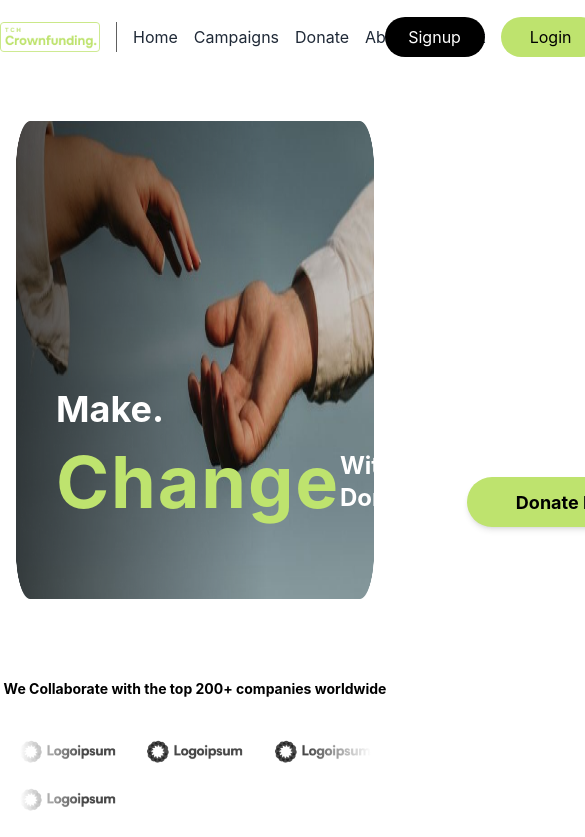
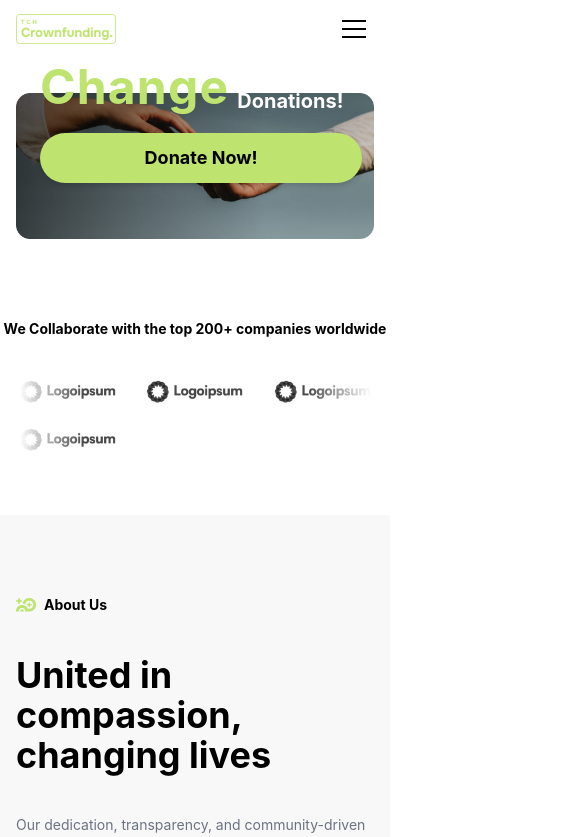
Before and after one commit to ahmadmative/tch-crowdfunding, a React (Create React App) app: page /home in a window 390 px wide. Shown: the top 837 px of the page, 585 px wide, since content can reach past the window. Built offline with nearby package versions, Linux system fonts and the light colour scheme.

Commit message:
Added some sections in Home page

```diff
--- a/src/components/Compaigns/CompaignCard.tsx
+++ b/src/components/Compaigns/CompaignCard.tsx
@@ -6,7 +6,7 @@ const CampaignCard: React.FC = () => {
     const progress = (raised / goal) * 100;
 
   return (
-    <div className='flex flex-col border border-[#020D1914] p-4 gap-4 rounded-lg overflow-hidden max-w-[400px]'>
+    <div className='flex flex-col border border-[#020D1914] p-4 gap-4 rounded-lg overflow-hidden max-w-[400px] hover:shadow-lg hover:border-[#BEE36E] transition-all duration-300'>
 
         {/* Campaign Image */}
         <img src="/campaign-card.png" alt="campaign-card" className='w-full h-[200px] object-cover rounded-lg' />
--- a/src/components/home/ChooseUsSection.tsx
+++ b/src/components/home/ChooseUsSection.tsx
@@ -1,48 +1,65 @@
 import React from "react";
 
 const ChooseUsSection: React.FC = () => {
-  return <div className="bg-[#F5F5F5] py-16 p-10">
-
-    <div className="max-w-[1200px] mx-auto p-4 flex items-center gap-14">
+  return (
+    <div className="bg-[#F5F5F5] py-8 md:py-16 px-4 md:p-10">
+      <div className="max-w-[1200px] mx-auto flex flex-col lg:flex-row items-center gap-8 lg:gap-14">
         {/* Image Section */}
-    <div className="flex flex-col gap-4 flex-1">
-        <div className="flex items-center justify-end">
-            <img src="/chooseus-1.png" alt="chooseus-1" className="max-w-[480px] max-h-[355px] rounded-[20px]" />
+        <div className="flex flex-col gap-4 w-full lg:w-1/2">
+          <div className="flex items-center justify-center lg:justify-end">
+            <img
+              src="/chooseus-1.png"
+              alt="chooseus-1"
+              className="w-full max-w-[350px] md:max-w-[480px] h-auto rounded-[20px]"
+            />
           </div>
 
-      <img src="/chooseus-2.png" alt="chooseus-2" className="max-w-[412px] mt-[-100px] max-h-[258px] rounded-[20px] border-[15px] border-white rounded-lg" />
+          <img
+            src="/chooseus-2.png"
+            alt="chooseus-2"
+            className="w-full max-w-[300px] md:max-w-[412px] h-auto mt-[-50px] md:mt-[-100px] rounded-[20px] border-[8px] md:border-[15px] border-white self-start md:self-auto"
+          />
         </div>
 
         {/* Text Section */}
-    <div className="flex flex-col gap-4 flex-1">
+        <div className="flex flex-col gap-4 w-full lg:w-1/2 px-4 md:px-0">
           <div className="w-full flex items-center gap-2">
-            <img src="/home-header.png" alt="home-header" className="w-[20px] h-[15px]" />
-            <p className="text-sm font-normal leading-[15px] text-[#000000] tracking-[1.5px]">WHY CHOOSE US</p>
+            <img
+              src="/home-header.png"
+              alt="home-header"
+              className="w-[20px] h-[15px]"
+            />
+            <p className="text-sm font-normal leading-[15px] text-[#000000] tracking-[1.5px]">
+              WHY CHOOSE US
+            </p>
           </div>
 
-        <h1 className="text-4xl font-bold">Why we stand out
-        together</h1>
+          <h1 className="text-3xl md:text-4xl font-bold">
+            Why we stand out together
+          </h1>
 
-      <p className="text-xs text-gray-500 leading-relaxed">Driven by compassion and a shared vision, we work hand-in-hand with
-      communities to create meaningful change.</p>
+          <p className="text-sm md:text-base text-gray-500 leading-relaxed">
+            Driven by compassion and a shared vision, we work hand-in-hand with
+            communities to create meaningful change.
+          </p>
 
-      <p className="text-xs text-gray-500 leading-relaxed mt-4">It is a long established fact that a reader will be distracted by the readable content of a page when looking at its layout. The point of using Lorem Ipsum is that it has a more-or-less normal distribution of letters, as opposed to using 'Content here, content here', making it look like readable English. Many desktop publishing packages and web page editors now use Lorem Ipsum as their default model text, and a search for 'lorem ipsum' will uncover many web sites.</p>
+          <p className="text-sm md:text-base text-gray-500 leading-relaxed mt-2">
+            It is a long established fact that a reader will be distracted by the readable content of a page when looking at its layout. The point of using Lorem Ipsum is that it has a more-or-less normal distribution of letters, as opposed to using 'Content here, content here', making it look like readable English. Many desktop publishing packages and web page editors now use Lorem Ipsum as their default model text, and a search for 'lorem ipsum' will uncover many web sites.
+          </p>
 
           {/* Button */}
-        <button className='w-[150px] h-[45px] bg-[#BEE36E] text-black flex items-center justify-center gap-2 text-[#BEE36E] px-4 py-2 rounded-full'>About Us
-
-            <img src="/arrow-black.png" alt="arrow-right" className='w-[20px] h-[20px]' />
+          <button className='w-[150px] h-[45px] bg-[#BEE36E] text-black flex items-center justify-center gap-2 px-4 py-2 rounded-full hover:bg-[#a8cc5c] transition-colors duration-300 mt-4'>
+            About Us
+            <img
+              src="/arrow-black.png"
+              alt="arrow-right"
+              className='w-[20px] h-[20px]'
+            />
           </button>
-
         </div>
       </div>
-
-
-
-
-
-
-  </div>;
+    </div>
+  );
 };
 
 export default ChooseUsSection;
--- a/src/components/home/CompaignsSection.tsx
+++ b/src/components/home/CompaignsSection.tsx
@@ -3,7 +3,7 @@ import CampaignCard from '../Compaigns/CompaignCard';
 
 const CampaignsSection: React.FC = () => {
   return (
-    <section className="max-w-[1200px] mx-auto py-16 text-black flex flex-col items-center gap-4">
+    <section className="max-w-[1200px] mx-auto py-16 px-4 text-black flex flex-col items-center gap-4">
       {/* Header */}
         <div className='flex flex-col items-center justify-center gap-4'>
           <div className='flex items-center justify-center gap-2'>
--- a/src/components/home/HeroSection.tsx
+++ b/src/components/home/HeroSection.tsx
@@ -1,42 +1,48 @@
-import React from 'react';
+import React from "react";
 
 const HeroSection: React.FC = () => {
-  return <div className='max-w-[1200px] mx-auto p-4 h-[510px] flex justify-between items-center mt-10'>
-    <div className='w-full h-full rounded-lg relative'>
-        <img src={"/hero-image.png"} alt="hero-image" className='w-[100%] h-[100%]'/>
-        <div className='absolute top-0 left-0 w-full h-full rounded-lg'>
-            <img src={"/hero-upper.png"} alt="hero-image" className='w-[100%] h-[100%]'/>
-
-            <div className='absolute bottom-10 left-10 w-[90%] flex flex-col justify-end'>
-                <div className='flex flex-col gap-2 text-white mb-4 w-full'>
-                    <div className='flex text-white w-full flex'>
-                        <p className='text-4xl font-bold'>Make.</p>
+  return (
+    <div className="max-w-[1200px] w-full mx-auto p-4 max-h-[800px] flex flex-col md:flex-row justify-between items-center mt-[77px]">
+      {/* Rest of the hero section content stays the same */}
+      <div className="w-full h-full rounded-lg relative">
+        <img
+          src={"/hero-image.png"}
+          alt="hero-image"
+          className="w-full h-full object-cover"
+        />
+        <div className="absolute top-0 left-0 w-full h-full rounded-lg">
+          <img
+            src={"/hero-upper.png"}
+            alt="hero-image"
+            className="w-full h-full object-cover"
+          />
+          <div className="absolute bottom-6 md:bottom-10 left-6 md:left-10 w-[90%] flex flex-col justify-end">
+            <div className="flex flex-col gap-2 text-white mb-4 w-full">
+              <div className="flex text-white w-full">
+                <p className="text-2xl md:text-4xl font-bold">Make.</p>
               </div>
-                    <div className='flex justify-between text-white mb-4 w-full'>
-                        <div className='flex items-center '>
-                            <p className='text-7xl font-bold text-[#BEE36E] tracking-wide leading-tight'>Change</p>
-                            <div className='flex flex-col flex-end text-white text-2xl font-bold'>
+              <div className="flex flex-col md:flex-row justify-between text-white mb-4 w-full">
+                <div className="flex items-center">
+                  <p className="text-5xl md:text-7xl font-bold text-[#BEE36E] tracking-wide leading-tight">
+                    Change
+                  </p>
+                  <div className="flex flex-col text-white text-xl md:text-2xl font-bold ml-2">
                     <p>With</p>
                     <p>Donations!</p>
                   </div>
                 </div>
-                        <div className='mt-auto'>
-                            <button className='bg-[#BEE36E] text-black px-6 py-3 rounded-full text-lg font-bold w-[210px] h-[50px] shadow-md hover:bg-[#BEE36E]/80 transition-all duration-300'>
+                <div className="mt-4 md:mt-auto">
+                  <button className="bg-[#BEE36E] text-black px-4 py-2 md:px-6 md:py-3 rounded-full text-lg font-bold w-full sm:w-[210px] h-[50px] shadow-md hover:bg-[#BEE36E]/80 transition-all duration-300">
                     Donate Now!
                   </button>
                 </div>
-
-
-                    </div>
-
-
-                </div>
-
               </div>
             </div>
-
           </div>
-  </div>;
+        </div>
+      </div>
+    </div>
+  );
 };
 
 export default HeroSection;
--- a/src/components/home/Navbar.tsx
+++ b/src/components/home/Navbar.tsx
@@ -1,25 +1,72 @@
-import React from 'react';
+import React, { useState } from 'react';
 
 const Navbar: React.FC = () => {
-  return <div className="max-w-[1200px] flex justify-between items-center mx-auto m-2 font-size-14 h-[57px]">
-    <div className='flex items-center gap-4'>
-        <img src={"/logo.png"} alt="logo" width={100} height={100}/>
-        <img src={"/line.png"} alt="logo" className='w-[1px] h-[30px]'/>
+  const [isMenuOpen, setIsMenuOpen] = useState(false);
 
-        <a href="/home">Home</a>
-        <a href="/home">Campaigns</a>
-        <a href="/home">Donate</a>
-        <a href="/home">About</a>
-        <a href="/home">Contact</a>
+  return (
+    <nav className="fixed top-0 left-0 px-4 right-0 bg-white z-50">
+      <div className="max-w-[1200px] mx-auto py-2 font-size-14 h-[57px] relative">
+        <div className="flex justify-between items-center h-full">
+          {/* Rest of the navbar content stays the same */}
+          <div className='flex items-center gap-4'>
+            <img src={"/logo.png"} alt="logo" width={100} height={100} className=""/>
+            <img src={"/line.png"} alt="logo" className='w-[1px] h-[30px] hidden md:block'/>
 
+            <div className="hidden md:flex items-center gap-4">
+              <a href="/home" className="hover:text-[#BEE36E] transition-colors duration-300">Home</a>
+              <a href="/campaigns" className="hover:text-[#BEE36E] transition-colors duration-300">Campaigns</a>
+              <a href="/donate" className="hover:text-[#BEE36E] transition-colors duration-300">Donate</a>
+              <a href="/about" className="hover:text-[#BEE36E] transition-colors duration-300">About</a>
+              <a href="/contact" className="hover:text-[#BEE36E] transition-colors duration-300">Contact</a>
+            </div>
+          </div>
 
-    </div>
-    <div className='flex items-center gap-4'>
-        <button className='bg-black text-white px-4 py-2 rounded-full w-[100px]'>Signup</button>
-        <button className='bg-[#BEE36E] text-black px-4 py-2 rounded-full w-[100px]'>Login</button>
-    </div>
+          <div className='hidden md:flex items-center gap-4'>
+            <button className='bg-black text-white px-4 py-2 rounded-full w-[100px] hover:bg-gray-800 transition-colors duration-300'>
+              Signup
+            </button>
+            <button className='bg-[#BEE36E] text-black px-4 py-2 rounded-full w-[100px] hover:bg-[#a8cc5c] transition-colors duration-300'>
+              Login
+            </button>
+          </div>
 
-  </div>;
+          <button
+            onClick={() => setIsMenuOpen(!isMenuOpen)}
+            className="md:hidden p-2"
+          >
+            <div className={`w-6 h-0.5 bg-black mb-1.5 transition-all duration-300 ${isMenuOpen ? 'transform rotate-45 translate-y-2' : ''}`}></div>
+            <div className={`w-6 h-0.5 bg-black mb-1.5 ${isMenuOpen ? 'opacity-0' : ''}`}></div>
+            <div className={`w-6 h-0.5 bg-black ${isMenuOpen ? 'transform -rotate-45 -translate-y-2' : ''}`}></div>
+          </button>
+        </div>
+
+        {/* Mobile Menu */}
+        <div className={`
+          absolute top-[57px] left-0 right-0 bg-white shadow-lg rounded-b-lg
+          transform transition-all duration-300 ease-in-out
+          md:hidden
+          ${isMenuOpen ? 'opacity-100 translate-y-0' : 'opacity-0 -translate-y-2 pointer-events-none'}
+        `}>
+          <div className="flex flex-col p-4 gap-4">
+            <a href="/home" className="hover:text-[#BEE36E] transition-colors duration-300">Home</a>
+            <a href="/campaigns" className="hover:text-[#BEE36E] transition-colors duration-300">Campaigns</a>
+            <a href="/donate" className="hover:text-[#BEE36E] transition-colors duration-300">Donate</a>
+            <a href="/about" className="hover:text-[#BEE36E] transition-colors duration-300">About</a>
+            <a href="/contact" className="hover:text-[#BEE36E] transition-colors duration-300">Contact</a>
+
+            <div className='flex flex-col gap-3 pt-2'>
+              <button className='bg-black text-white px-4 py-2 rounded-full hover:bg-gray-800 transition-colors duration-300'>
+                Signup
+              </button>
+              <button className='bg-[#BEE36E] text-black px-4 py-2 rounded-full hover:bg-[#a8cc5c] transition-colors duration-300'>
+                Login
+              </button>
+            </div>
+          </div>
+        </div>
+      </div>
+    </nav>
+  );
 };
 
 export default Navbar;
--- a/src/components/home/OurFeatureSection.tsx
+++ b/src/components/home/OurFeatureSection.tsx
@@ -30,7 +30,7 @@ const OurFeatureSection: React.FC = () => {
         }
 
     ]
-  return <div className="max-w-[1200px] mx-auto py-16 flex flex-col items-center justify-center gap-14 p-10">
+  return <div className="max-w-[1200px] mx-auto py-16 px-4 flex flex-col items-center justify-center gap-14 p-10">
 
     {/* Text Section */}
     <div className="flex flex-col gap-4 ">
--- a/src/components/home/Testimonials.tsx
+++ b/src/components/home/Testimonials.tsx
@@ -2,33 +2,40 @@ import React from "react";
 import TestimonialCarousel from "./testimonial/TestimonialCarousel";
 
 const Testimonials: React.FC = () => {
-    return <div className="bg-[#F8F8F8] w-full py-16 flex items-center justify-between">
-
-        <div className="max-w-[1200px] mx-auto p-4 flex items-center justify-between">
+    return (
+        <div className="bg-[#F8F8F8] w-full py-8 md:py-16">
+            <div className="max-w-[1200px] mx-auto p-4 flex flex-col lg:flex-row items-center gap-8 lg:gap-12">
                 {/* image section */}
-        <div className="w-full h-full flex items-center justify-center">
-            <img src="/testimonial.png" alt="testimonials"  className="max-w-[500px] max-h-[500px] rounded-[20px]" />
+                <div className="w-full lg:w-1/2 flex items-center justify-center">
+                    <img
+                        src="/testimonial.png"
+                        alt="testimonials"
+                        className="w-full max-w-[300px] md:max-w-[400px] lg:max-w-[500px] h-auto rounded-[20px]"
+                    />
                 </div>
 
                 {/* text section */}
-        <div className="w-full h-full flex flex-col gap-2">
-            <div className="flex items-center gap-2 w-full">
-                <img src="/home-header.png" alt="home-header" className="w-[20px] h-[15px]" />
-                <p className="text-sm font-bold">Testimonials</p>
+                <div className="w-full lg:w-1/2 flex flex-col gap-4">
+                    <div className="flex items-center gap-2">
+                        <img
+                            src="/home-header.png"
+                            alt="home-header"
+                            className="w-[20px] h-[15px]"
+                        />
+                        <p className="text-sm font-bold tracking-[1.5px]">TESTIMONIALS</p>
                     </div>
-            <h2 className="text-3xl font-bold text-gray-900 mb-12">
-                    What People Say About
+
+                    <h2 className="text-2xl md:text-3xl lg:text-4xl font-bold text-gray-900">
+                        What People Say About Us
                     </h2>
 
-            <div>
+                    <div className="mt-4 md:mt-8">
                         <TestimonialCarousel />
                     </div>
-
                 </div>
             </div>
-
-
-    </div>;
+        </div>
+    );
 };
 
 export default Testimonials;
```
Lines whose indentation alone changed are shown as unchanged.
